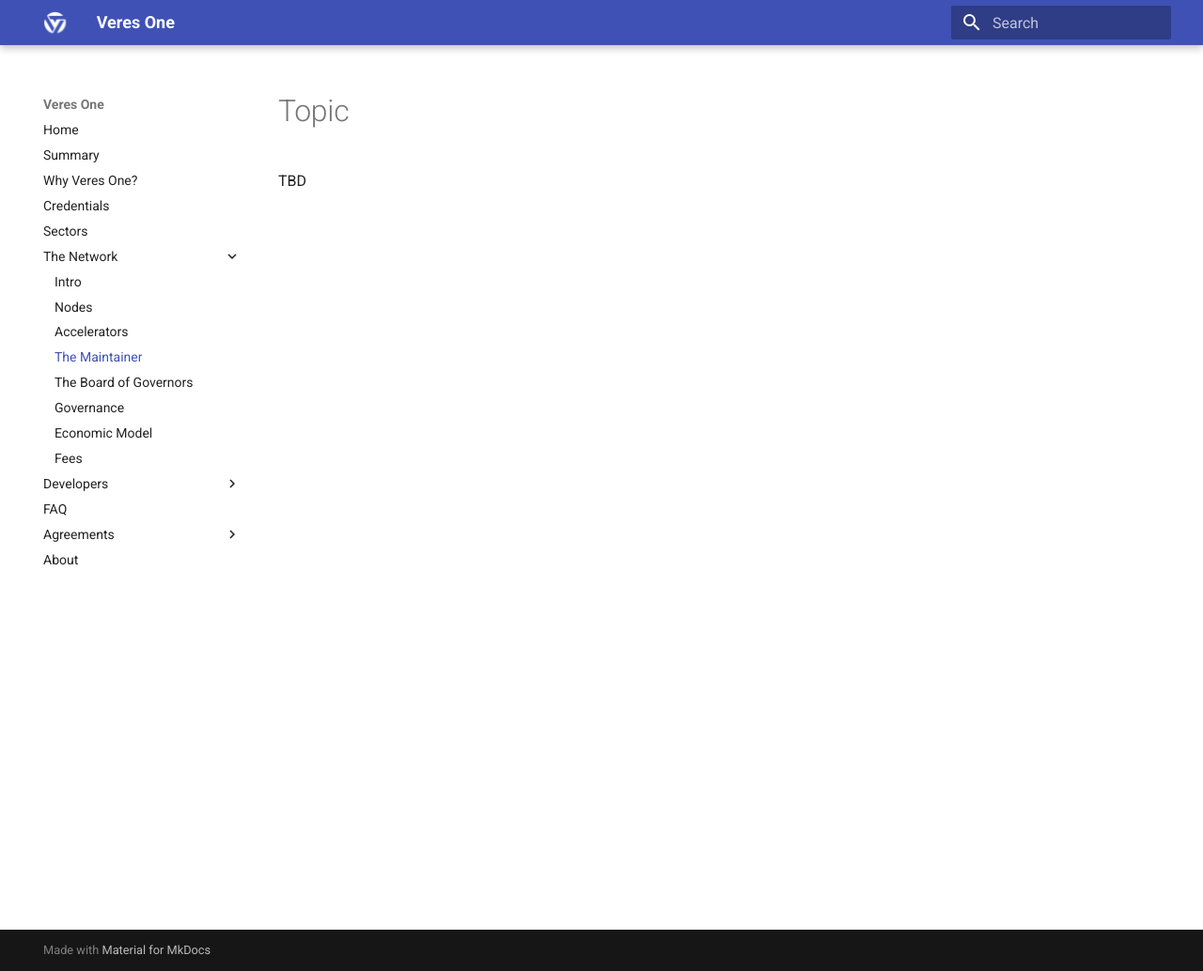
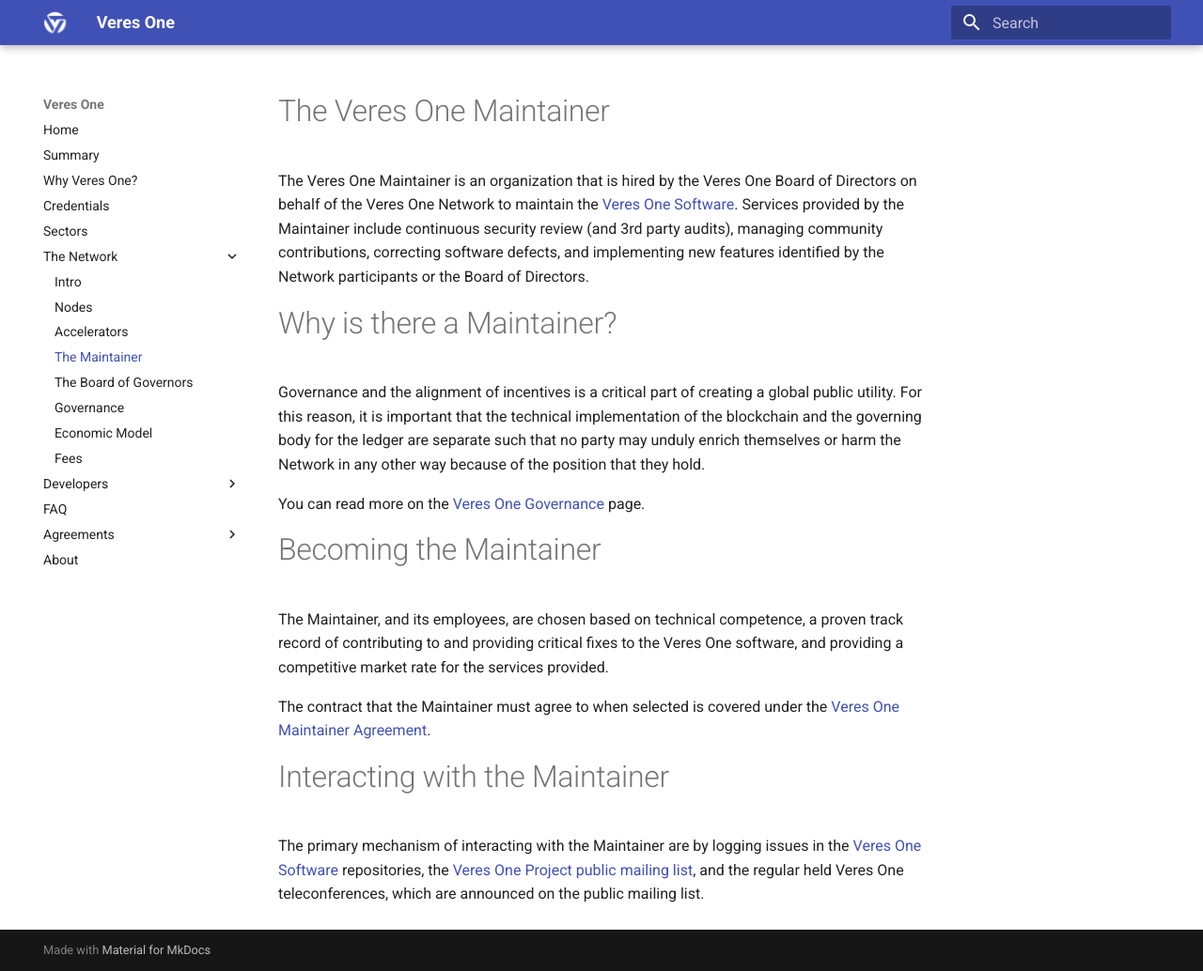
Before and after one commit to veres-one/docs.veres.one, an MkDocs documentation site: the page built from docs/network/maintainer.md, in a window 1280 px wide and 1034 px high. Shown: the whole window at 94% size. Built offline with MkDocs 1.6.1 and Material for MkDocs 9.7.7, drawn with Linux system fonts in a browser that asks for light colours; old or Windows-style settings are respelled for this version of MkDocs.

Commit message:
Update section on maintainer.

```diff
--- a/docs/network/maintainer.md
+++ b/docs/network/maintainer.md
@@ -1,3 +1,38 @@
-# Topic
+# The Veres One Maintainer
 
-TBD
+The Veres One Maintainer is an organization that is hired by the
+Veres One Board of Directors on behalf of the Veres One Network to
+maintain the
+[Veres One Software](https://github.com/veres-one/). Services provided by
+the Maintainer include continuous security review (and 3rd party audits),
+managing community contributions, correcting software defects, and
+implementing new features identified by the Network participants or
+the Board of Directors.
+
+# Why is there a Maintainer?
+
+Governance and the alignment of incentives is a critical part of creating a
+global public utility. For this reason, it is important that the technical
+implementation of the blockchain and the governing body for the ledger are
+separate such that no party may unduly enrich themselves or harm the Network
+in any other way because of the position that they hold.
+
+You can read more on the [Veres One Governance](governance.md) page.
+
+# Becoming the Maintainer
+
+The Maintainer, and its employees, are chosen based on technical competence,
+a proven track record of contributing to and providing critical fixes to
+the Veres One software, and providing a competitive market rate for the
+services provided.
+
+The contract that the Maintainer must agree to when selected is covered
+under the [Veres One Maintainer Agreement](../agreements/maintainer.md).
+
+# Interacting with the Maintainer
+
+The primary mechanism of interacting with the Maintainer are by logging
+issues in the [Veres One Software](https://github.com/veres-one/) repositories,
+the [Veres One Project public mailing list](https://github.com/veres-one/), and
+the regular held Veres One teleconferences, which are announced on the public
+mailing list.
--- a/mkdocs.yml
+++ b/mkdocs.yml
@@ -1,9 +1,12 @@
 site_name: Veres One
 site_url: https://docs.veres.one/
+extra_css:
+    - css/extra.css
 theme:
   name: 'material'
   custom_dir: veresone_theme
   logo: img/logo-white-24px.png
+  extra_css: 'foooooo'
 pages:
     - 'Home': 'index.md'
     - 'Summary': 'summary.md'
```
